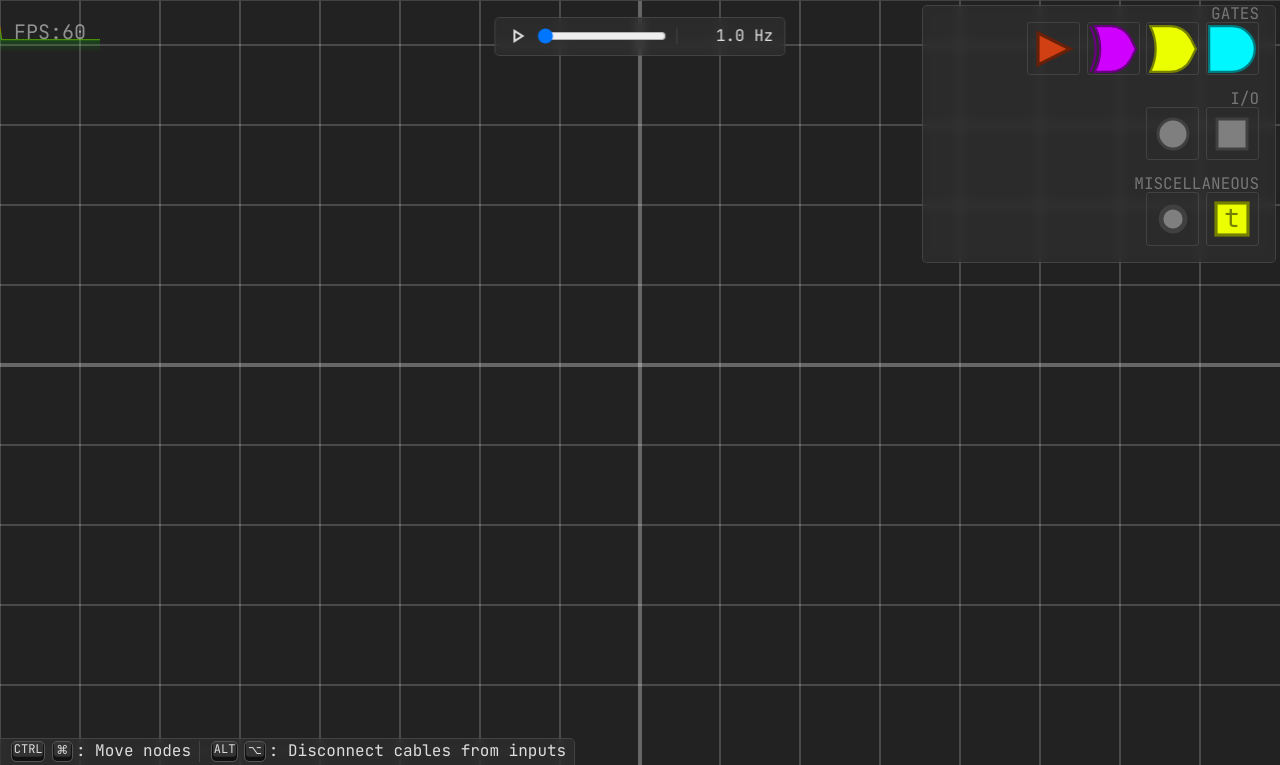
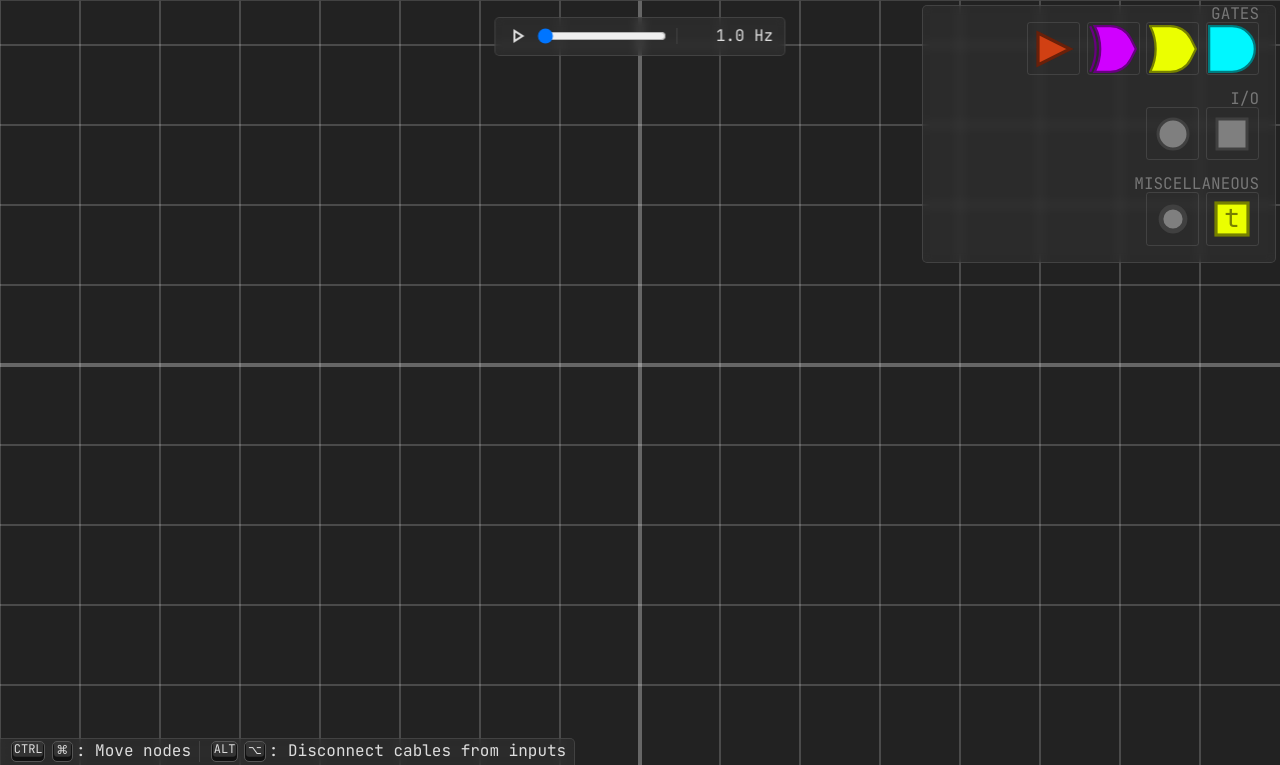
Before and after one commit to bnjmn21/bsim, a plain HTML site: page index.html in a window 1280 px wide. Shown: the part 35-800 px from the top of the page. Drawn offline with Linux system fonts and the light colour scheme.

Commit message:
added perf_graph config and set fps_graph default to false

```diff
--- a/bsim.js
+++ b/bsim.js
@@ -215,7 +215,6 @@ export function bsim(world) {
         }
     });
     canvas.autoFitToParent();
-    let canvasBackground = canvas.context2d.createImageData(canvas.size().x, canvas.size().y);
     overlayCanvas.autoFitToParent();
     canvas.canvas.addEventListener("click", event => {
         if (keys.ctrl.get() || keys.meta.get())
--- a/css/settings.css
+++ b/css/settings.css
@@ -115,3 +115,9 @@ h4 + .settings-buttons-select {
     background: var(--accent-dark);
     border: 1px solid var(--accent-light);
 }
+
+.setting-note {
+    color: var(--fg-dark);
+    font-size: .75rem;
+    margin: 0;
+}
--- a/lang.js
+++ b/lang.js
@@ -22,6 +22,7 @@ export const I18N = {
             ADVANCED: "Advanced",
             DEBUG_DISPLAY: "FPS graph",
             PERF_GRAPH: "Performance graph",
+            PERF_GRAPH_NOTE: "Performance graph might not work correctly on all browsers.\nIn Firefox the privacy.reduceTimerPrecision flag must be set to false",
             HIGH: "High",
             LOW: "Low",
             OFF: "Off",
@@ -86,6 +87,7 @@ export const I18N = {
             ADVANCED: "Erweitert",
             DEBUG_DISPLAY: "FPS-Graph",
             PERF_GRAPH: "Performance-Graph",
+            PERF_GRAPH_NOTE: `Der Performance-Graph funktioniert evtl. nicht in allen Browsern.\nIn Firefox muss die Flag "privacy.reduceTimerPrecision" auf false gesetzt werden.`,
             HIGH: "Hoch",
             LOW: "Niedrig",
             OFF: "Aus",
--- a/persistency.js
+++ b/persistency.js
@@ -29,7 +29,7 @@ export function loadSettings() {
                 gate_symbols: signals.value("ansi"),
             },
             advanced: {
-                debug_display: signals.value(true),
+                debug_display: signals.value(false),
                 perf_graph: signals.value(false),
             }
         };
--- a/ui/settings.js
+++ b/ui/settings.js
@@ -13,6 +13,29 @@ effectAndInit(showSettings, () => {
         document.getElementById("settings-container").classList.remove("show");
     }
 });
+function section(ui, icon, name, inner) {
+    ui.div(ui => {
+        ui.h3(ui => {
+            ui.html(icon).class("icon");
+            ui.text(name);
+        });
+        ui.div(inner).class("settings-subsection-inner");
+    }).class("settings-subsection");
+}
+function setting(ui, name, inner) {
+    ui.h4(ui => {
+        ui.text(name);
+    });
+    ui.div(inner).class("settings-buttons-select");
+}
+function option(ui, name, signal, value) {
+    ui.button(ui => ui.text(name))
+        .classIf("focus", () => signal.get() === value)
+        .click(_ => signal.set(value));
+}
+function note(ui, text) {
+    ui.p(ui => ui.text(text)).class("setting-note");
+}
 export function settingsPlugin(world) {
     const settingsUi = new JSML(document.getElementById("settings-window"));
     settingsUi.ui(ui => {
@@ -41,69 +64,28 @@ export function settingsPlugin(world) {
                     .classIf("focus", () => LANG.get() === "de_de")
                     .click(_ => LANG.set("de_de"));
             }).class("settings-buttons-select");
-            ui.div(ui => {
-                ui.h3(ui => {
-                    ui.html(icons.display).class("icon");
-                    ui.text(I18N[LANG.get()].SETTINGS.GRAPHICS);
+            section(ui, icons.display, () => I18N[LANG.get()].SETTINGS.GRAPHICS, ui => {
+                setting(ui, () => I18N[LANG.get()].SETTINGS.BLUR, ui => {
+                    option(ui, () => I18N[LANG.get()].SETTINGS.OFF, settings.graphics.blur, "off");
+                    option(ui, () => I18N[LANG.get()].SETTINGS.LOW, settings.graphics.blur, "low");
+                    option(ui, () => I18N[LANG.get()].SETTINGS.HIGH, settings.graphics.blur, "high");
                 });
-                ui.div(ui => {
-                    ui.h4(ui => {
-                        ui.text(I18N[LANG.get()].SETTINGS.BLUR);
-                    });
-                    ui.div(ui => {
-                        ui.button(ui => ui.text(I18N[LANG.get()].SETTINGS.OFF))
-                            .classIf("focus", () => settings.graphics.blur.get() === "off")
-                            .click(_ => settings.graphics.blur.set("off"));
-                        ui.button(ui => ui.text(I18N[LANG.get()].SETTINGS.LOW))
-                            .classIf("focus", () => settings.graphics.blur.get() === "low")
-                            .click(_ => settings.graphics.blur.set("low"));
-                        ui.button(ui => ui.text(I18N[LANG.get()].SETTINGS.HIGH))
-                            .classIf("focus", () => settings.graphics.blur.get() === "high")
-                            .click(_ => settings.graphics.blur.set("high"));
-                    }).class("settings-buttons-select");
-                    ui.h4(ui => {
-                        ui.text(I18N[LANG.get()].SETTINGS.GATE_SYMBOLS);
-                    });
-                    ui.div(ui => {
-                        ui.button(ui => ui.text(I18N[LANG.get()].SETTINGS.GATE_SYMBOLS_ANSI))
-                            .classIf("focus", () => settings.graphics.gate_symbols.get() === "ansi")
-                            .click(_ => settings.graphics.gate_symbols.set("ansi"));
-                        ui.button(ui => ui.text(I18N[LANG.get()].SETTINGS.GATE_SYMBOLS_IEC))
-                            .classIf("focus", () => settings.graphics.gate_symbols.get() === "iec")
-                            .click(_ => settings.graphics.gate_symbols.set("iec"));
-                    }).class("settings-buttons-select");
-                }).class("settings-subsection-inner");
-            }).class("settings-subsection");
-            ui.div(ui => {
-                ui.h3(ui => {
-                    ui.html(icons.cube).class("icon");
-                    ui.text(I18N[LANG.get()].SETTINGS.ADVANCED);
+                setting(ui, () => I18N[LANG.get()].SETTINGS.GATE_SYMBOLS, ui => {
+                    option(ui, () => I18N[LANG.get()].SETTINGS.GATE_SYMBOLS_ANSI, settings.graphics.gate_symbols, "ansi");
+                    option(ui, () => I18N[LANG.get()].SETTINGS.GATE_SYMBOLS_IEC, settings.graphics.gate_symbols, "iec");
                 });
-                ui.div(ui => {
-                    ui.h4(ui => {
-                        ui.text(I18N[LANG.get()].SETTINGS.DEBUG_DISPLAY);
-                    });
-                    ui.div(ui => {
-                        ui.button(ui => ui.text(I18N[LANG.get()].SETTINGS.HIDE))
-                            .classIf("focus", () => !settings.advanced.debug_display.get())
-                            .click(_ => settings.advanced.debug_display.set(false));
-                        ui.button(ui => ui.text(I18N[LANG.get()].SETTINGS.SHOW))
-                            .classIf("focus", settings.advanced.debug_display)
-                            .click(_ => settings.advanced.debug_display.set(true));
-                    }).class("settings-buttons-select");
-                    ui.h4(ui => {
-                        ui.text(I18N[LANG.get()].SETTINGS.PERF_GRAPH);
-                    });
-                    ui.div(ui => {
-                        ui.button(ui => ui.text(I18N[LANG.get()].SETTINGS.HIDE))
-                            .classIf("focus", () => !settings.advanced.perf_graph.get())
-                            .click(_ => settings.advanced.perf_graph.set(false));
-                        ui.button(ui => ui.text(I18N[LANG.get()].SETTINGS.SHOW))
-                            .classIf("focus", settings.advanced.perf_graph)
-                            .click(_ => settings.advanced.perf_graph.set(true));
-                    }).class("settings-buttons-select");
-                }).class("settings-subsection-inner");
-            }).class("settings-subsection");
+            });
+            section(ui, icons.cube, () => I18N[LANG.get()].SETTINGS.ADVANCED, ui => {
+                setting(ui, () => I18N[LANG.get()].SETTINGS.DEBUG_DISPLAY, ui => {
+                    option(ui, () => I18N[LANG.get()].SETTINGS.HIDE, settings.advanced.debug_display, false);
+                    option(ui, () => I18N[LANG.get()].SETTINGS.SHOW, settings.advanced.debug_display, true);
+                });
+                setting(ui, () => I18N[LANG.get()].SETTINGS.PERF_GRAPH, ui => {
+                    option(ui, () => I18N[LANG.get()].SETTINGS.HIDE, settings.advanced.perf_graph, false);
+                    option(ui, () => I18N[LANG.get()].SETTINGS.SHOW, settings.advanced.perf_graph, true);
+                });
+                note(ui, () => I18N[LANG.get()].SETTINGS.PERF_GRAPH_NOTE);
+            });
         }).class("settings-main");
     });
 }
```
Also changed, not shown: 3 other files.
